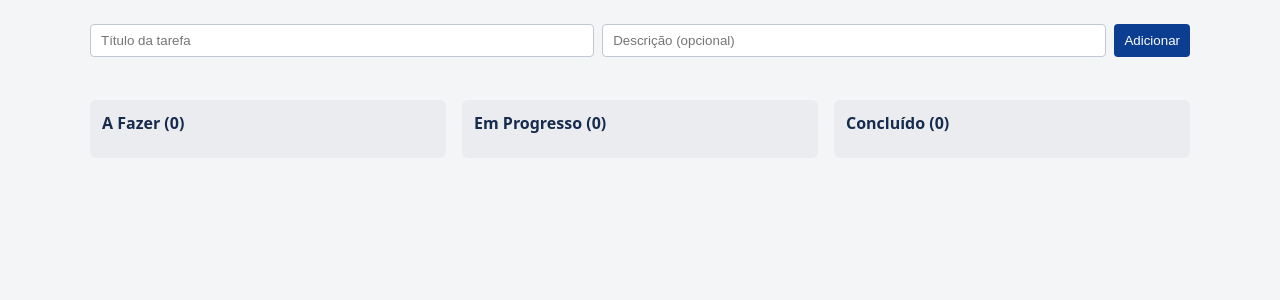
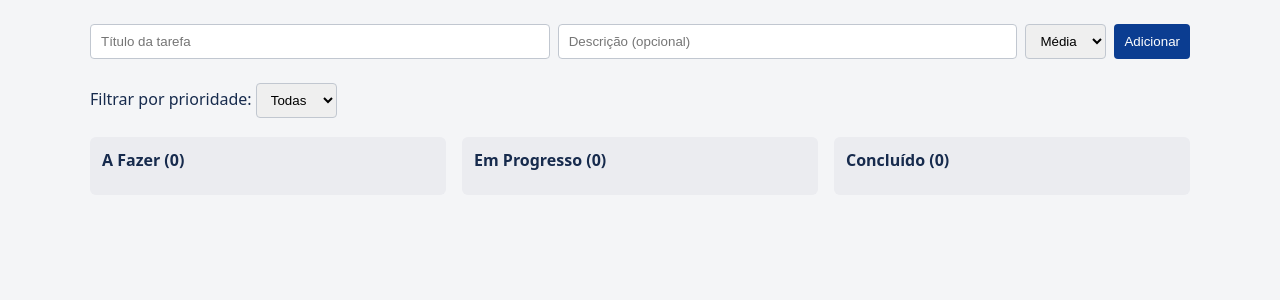
Before and after one commit to Fernando-dev241/techflow-tasks, a Flask app: page / in a window 1280 px wide. Shown: the part 118-418 px from the top of the page. Run offline with Flask 3, Linux system fonts and the light colour scheme; data that the repository does not hold is empty.

Commit message:
feat: exibe prioridade nos cards e permite escolher e filtrar na interface web

```diff
--- a/src/techflow/templates/index.html
+++ b/src/techflow/templates/index.html
@@ -20,6 +20,10 @@
     .card { background: #fff; border-radius: 4px; padding: 10px; margin-bottom: 8px;
             box-shadow: 0 1px 2px rgba(0, 0, 0, .2); }
     .card p { margin: 4px 0 8px; font-size: .9rem; color: #5e6c84; }
+    .badge { font-size: .7rem; padding: 2px 6px; border-radius: 10px; margin-left: 6px;
+             background: #dfe1e6; }
+    .badge.Crítica { background: #ffbdad; }
+    .badge.Alta { background: #ffe2bd; }
     .acoes { display: flex; gap: 6px; flex-wrap: wrap; }
     @media (max-width: 700px) { .quadro { grid-template-columns: 1fr; } }
   </style>
@@ -30,8 +34,17 @@
     <form id="form-tarefa">
       <input id="titulo" placeholder="Título da tarefa" maxlength="100" required>
       <input id="descricao" placeholder="Descrição (opcional)">
+      <select id="prioridade" aria-label="Prioridade">
+        <option>Baixa</option><option selected>Média</option><option>Alta</option><option>Crítica</option>
+      </select>
       <button type="submit">Adicionar</button>
     </form>
+    <label>Filtrar por prioridade:
+      <select id="filtro" onchange="carregar().catch(mostrarErro)">
+        <option value="">Todas</option><option>Baixa</option><option>Média</option>
+        <option>Alta</option><option>Crítica</option>
+      </select>
+    </label>
     <div id="erro" role="alert"></div>
     <section class="quadro" id="quadro"></section>
   </main>
@@ -62,6 +75,10 @@
       card.className = "card";
       const titulo = document.createElement("strong");
       titulo.textContent = tarefa.titulo;
+      const badge = document.createElement("span");
+      badge.className = "badge " + tarefa.prioridade;
+      badge.textContent = tarefa.prioridade;
+      titulo.append(badge);
       const desc = document.createElement("p");
       desc.textContent = tarefa.descricao;
       const acoes = document.createElement("div");
@@ -80,7 +97,9 @@
     }
 
     async function carregar() {
-      const tarefas = await chamar("/api/tasks");
+      const filtro = document.getElementById("filtro").value;
+      const tarefas = await chamar(
+        "/api/tasks" + (filtro ? "?prioridade=" + encodeURIComponent(filtro) : ""));
       const quadro = document.getElementById("quadro");
       quadro.replaceChildren();
       COLUNAS.forEach(nome => {
@@ -102,7 +121,8 @@
           headers: { "Content-Type": "application/json" },
           body: JSON.stringify({
             titulo: document.getElementById("titulo").value,
-            descricao: document.getElementById("descricao").value
+            descricao: document.getElementById("descricao").value,
+            prioridade: document.getElementById("prioridade").value
           })
         });
         e.target.reset();
```
